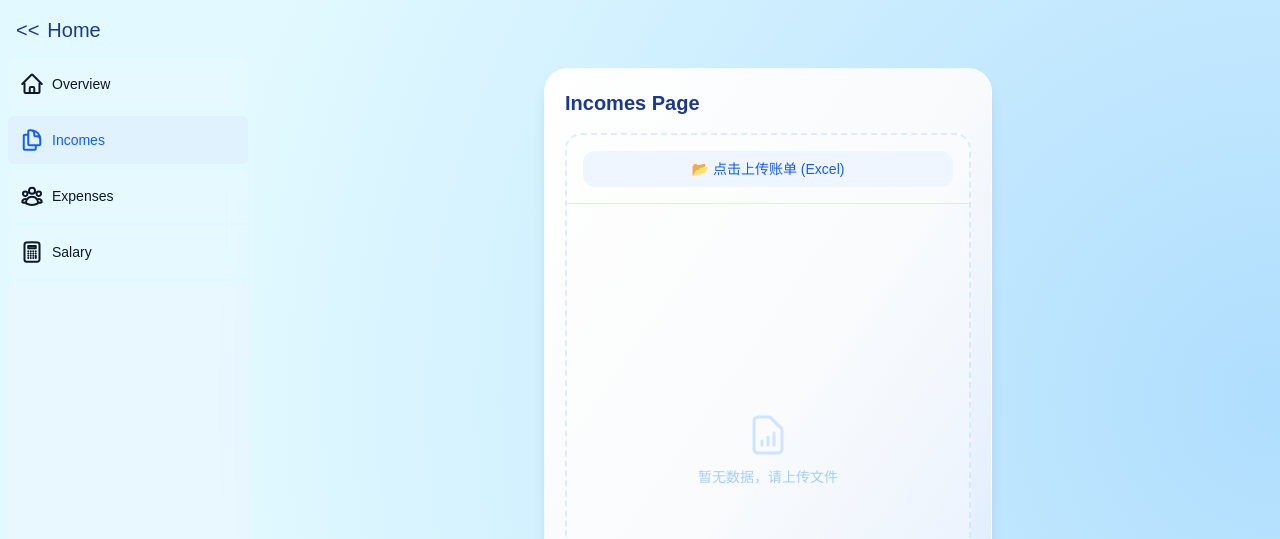
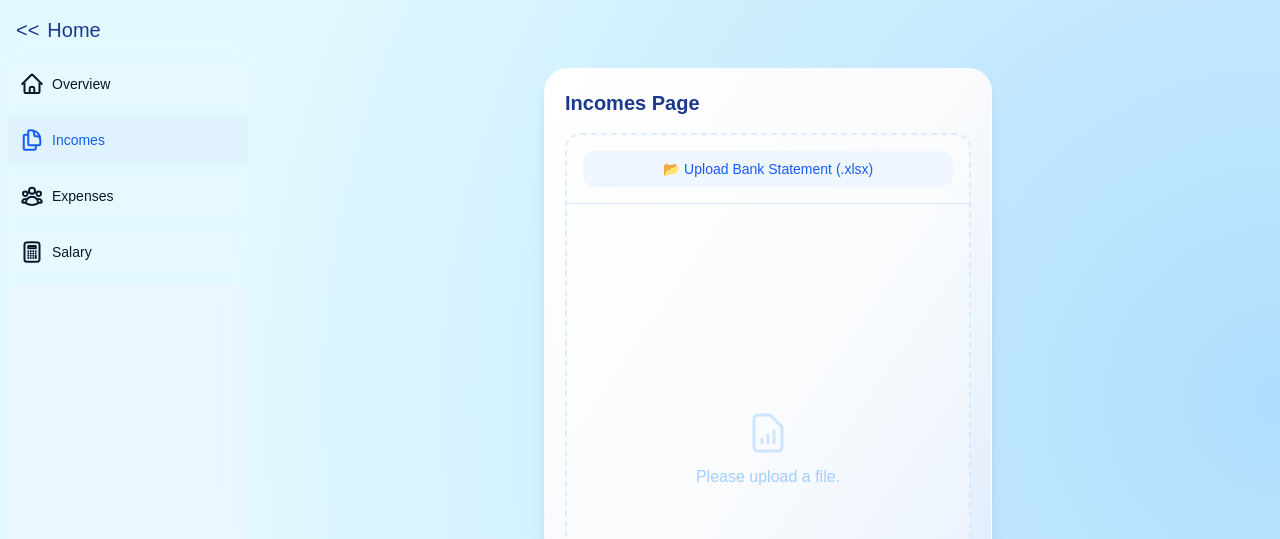
Before and after one commit to Rain045/bill-notion, a Next.js app: page /dashboard/incomes in a window 1280 px wide. Shown: the top 539 px of the page. Built offline with nearby package versions, Linux system fonts and the light colour scheme; a web font is replaced by a local one.

Commit message:
Add `formatFileName` fucntion

```diff
--- a/app/dashboard/incomes/page.tsx
+++ b/app/dashboard/incomes/page.tsx
@@ -39,11 +39,24 @@ export default function IncomesPage() {
       const data = await parseExcelFile(file);
       setRows(data);
     } catch (error) {
-      alert('解析文件失败，请检查文件格式');
+      alert('File parsing failed. Please check the file format.');
       console.error(error);
     } finally {
       setIsLoading(false);
     }
+  };
+
+  // 辅助函数：文件名去后缀 + 智能截断
+  const formatFileName = (name: string) => {
+    // 1. 先去掉后缀 (.xlsx / .csv)
+    const nameNoExt = name.replace(/\.[^/.]+$/, "");
+
+    // 2. 如果名字太长（超过 20 个字），进行截断
+    if (nameNoExt.length > 20) {
+      return nameNoExt.slice(0, 15) + "...";
+    }
+
+    return nameNoExt;
   };
 
   // --- UI 部分 ---
@@ -61,7 +74,7 @@ export default function IncomesPage() {
         <div className="flex justify-between items-center mb-2">
            <p className="text-xl font-bold text-blue-900 dark:text-blue-100">Incomes Page</p>
            {/* 小小的状态指示器 */}
-           {fileName && <span className="text-xs text-blue-500/80 truncate max-w-[120px]">{fileName}</span>}
+           {fileName && <span className="text-xs text-blue-500/80 break-all max-w-[120px]">{formatFileName(fileName)}</span>}
         </div>
 
         {/* 核心内容区域
@@ -89,10 +102,10 @@ export default function IncomesPage() {
                 dark:bg-slate-700 dark:text-blue-300 dark:group-hover:bg-slate-600
               ">
                 {isLoading ? (
-                  <span>⏳ 解析中...</span>
+                  <span>⏳ Parsing...</span>
                 ) : (
                   <>
-                    <span>📂 点击上传账单 (Excel)</span>
+                    <span>📂 Upload Bank Statement (.xlsx)</span>
                   </>
                 )}
               </div>
@@ -121,7 +134,7 @@ export default function IncomesPage() {
               // 空状态
               <div className="h-full flex flex-col items-center justify-center text-blue-400/50 dark:text-slate-500">
                  <svg className="w-12 h-12 mb-2 opacity-50" fill="none" stroke="currentColor" viewBox="0 0 24 24"><path strokeLinecap="round" strokeLinejoin="round" strokeWidth={1.5} d="M9 17v-2m3 2v-4m3 4v-6m2 10H7a2 2 0 01-2-2V5a2 2 0 012-2h5.586a1 1 0 01.707.293l5.414 5.414a1 1 0 01.293.707V19a2 2 0 01-2 2z" /></svg>
-                 <p className="text-sm">暂无数据，请上传文件</p>
+                 <p className="text-md">Please upload a file.</p>
               </div>
             )}
           </div>
```
